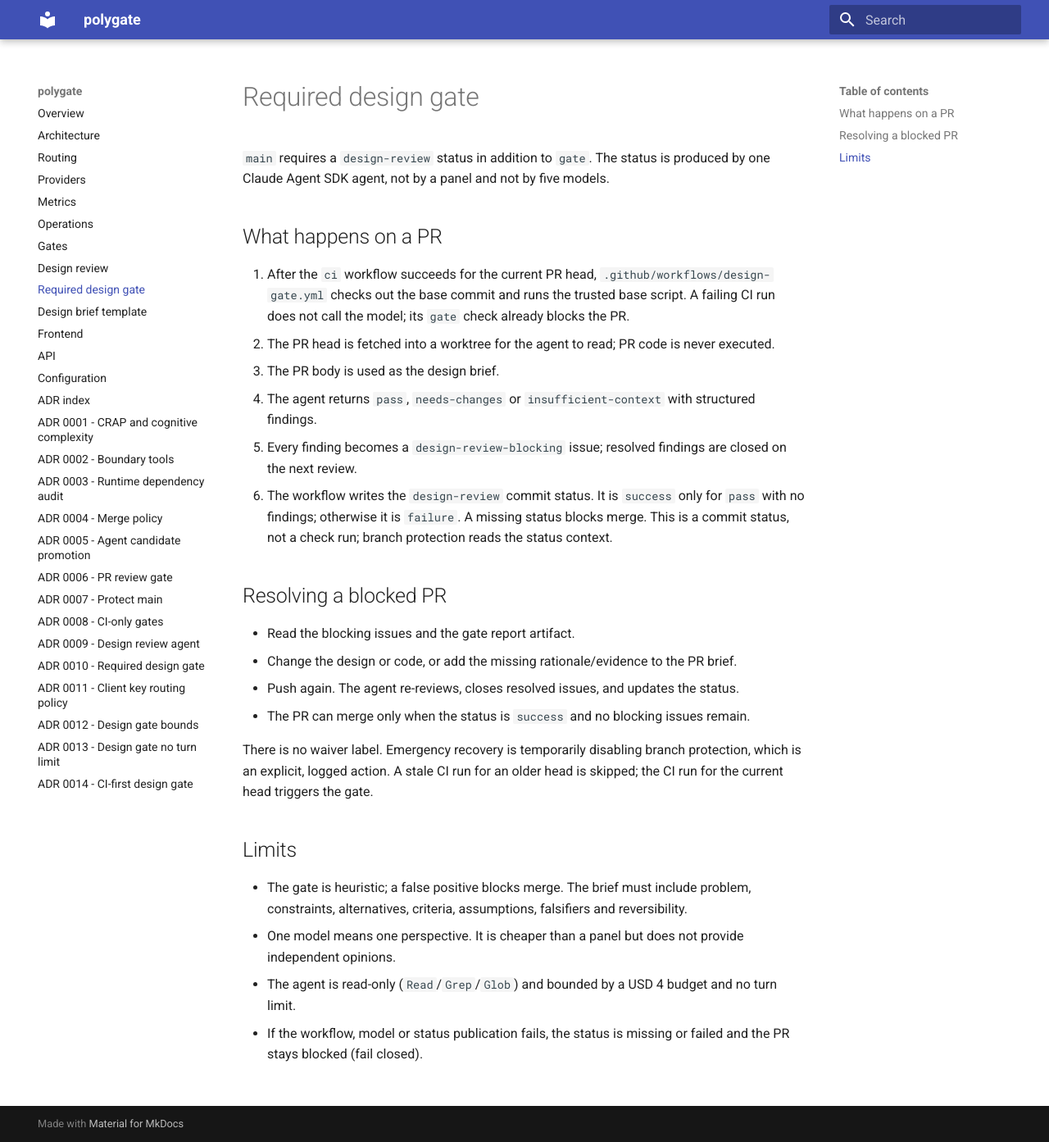
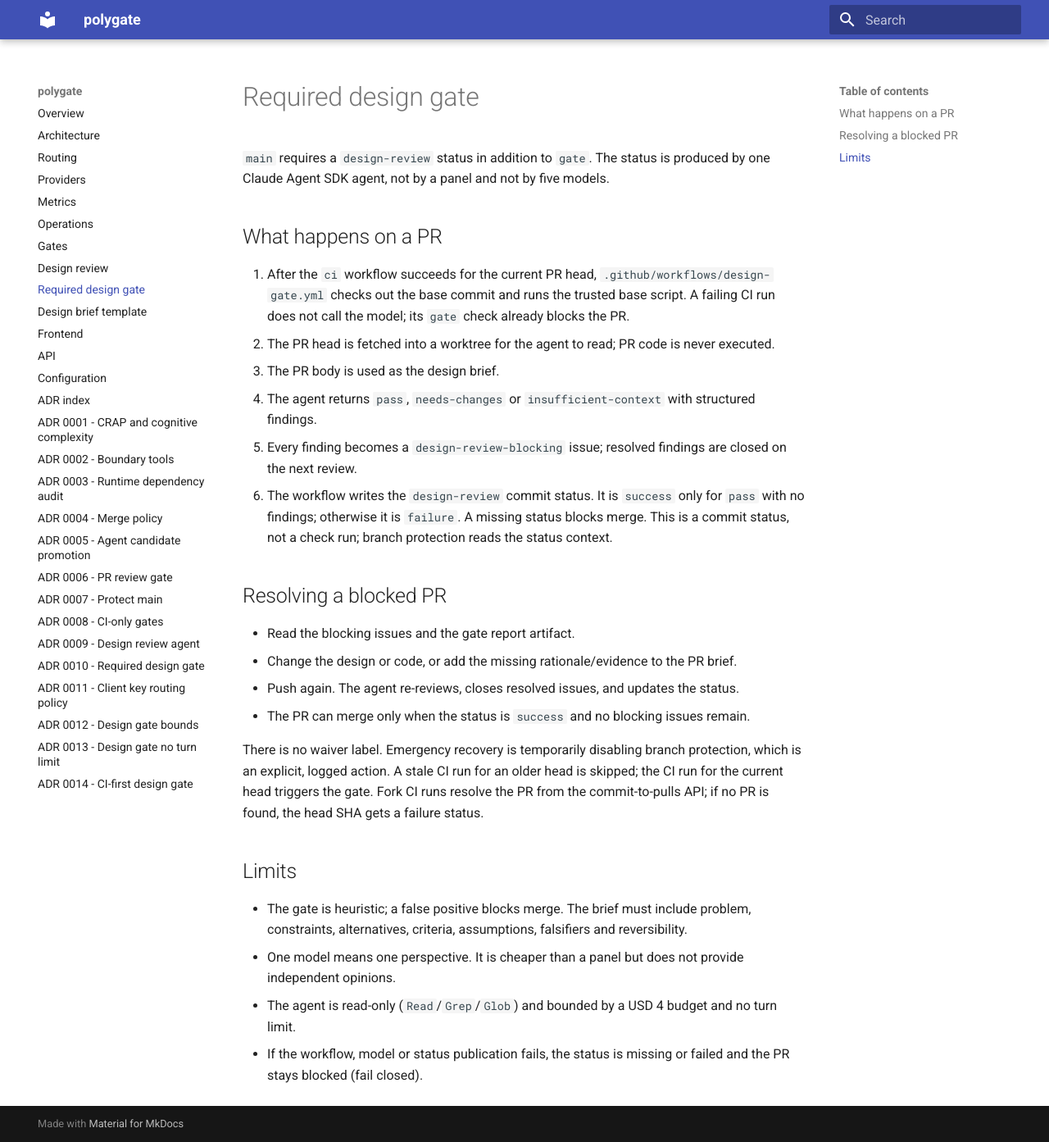
Before and after one commit to Zephyr236/polygate, an MkDocs documentation site: the page built from docs/design-gate.md, in a window 1280 px wide and 1393 px high. Shown: the whole window at 82% size. Built offline with MkDocs 1.6.1 and Material for MkDocs 9.7.7, drawn with Linux system fonts in a browser that asks for light colours.

Commit message:
ci: resolve fork pull requests for the design gate
Fall back to the commit-to-pulls API when workflow_run has no pull_requests
entry, and post a failure status when no PR can be found. Add the gate change
to the PR brief and ADR 0014.

```diff
--- a/docs/design-gate.md
+++ b/docs/design-gate.md
@@ -26,7 +26,8 @@ Claude Agent SDK agent, not by a panel and not by five models.
 
 There is no waiver label. Emergency recovery is temporarily disabling branch protection, which is
 an explicit, logged action. A stale CI run for an older head is skipped; the CI run for the current
-head triggers the gate.
+head triggers the gate. Fork CI runs resolve the PR from the commit-to-pulls API; if no PR is found,
+the head SHA gets a failure status.
 
 ## Limits
 
```
Also changed, not shown: docs/adr/0014-ci-first-design-gate.md (+2 -0 lines), 1 other file.
